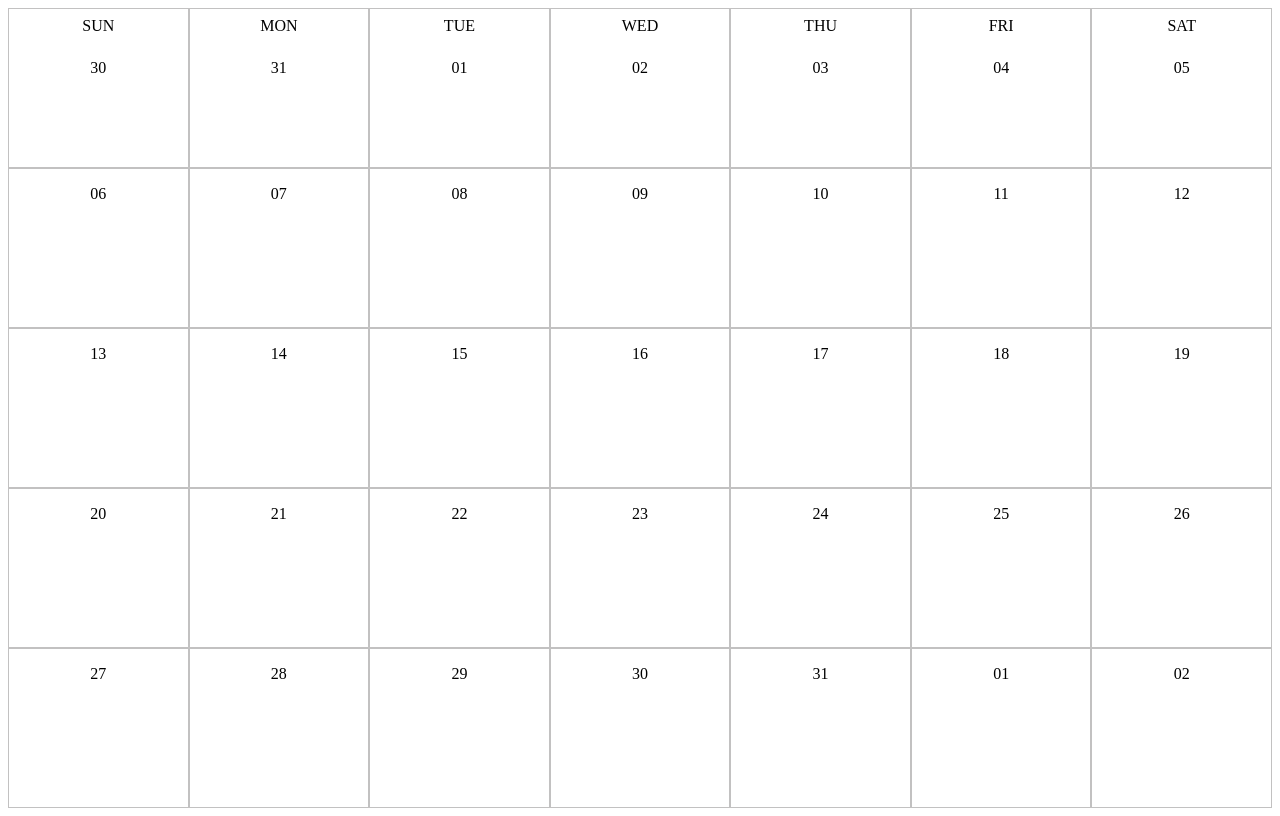
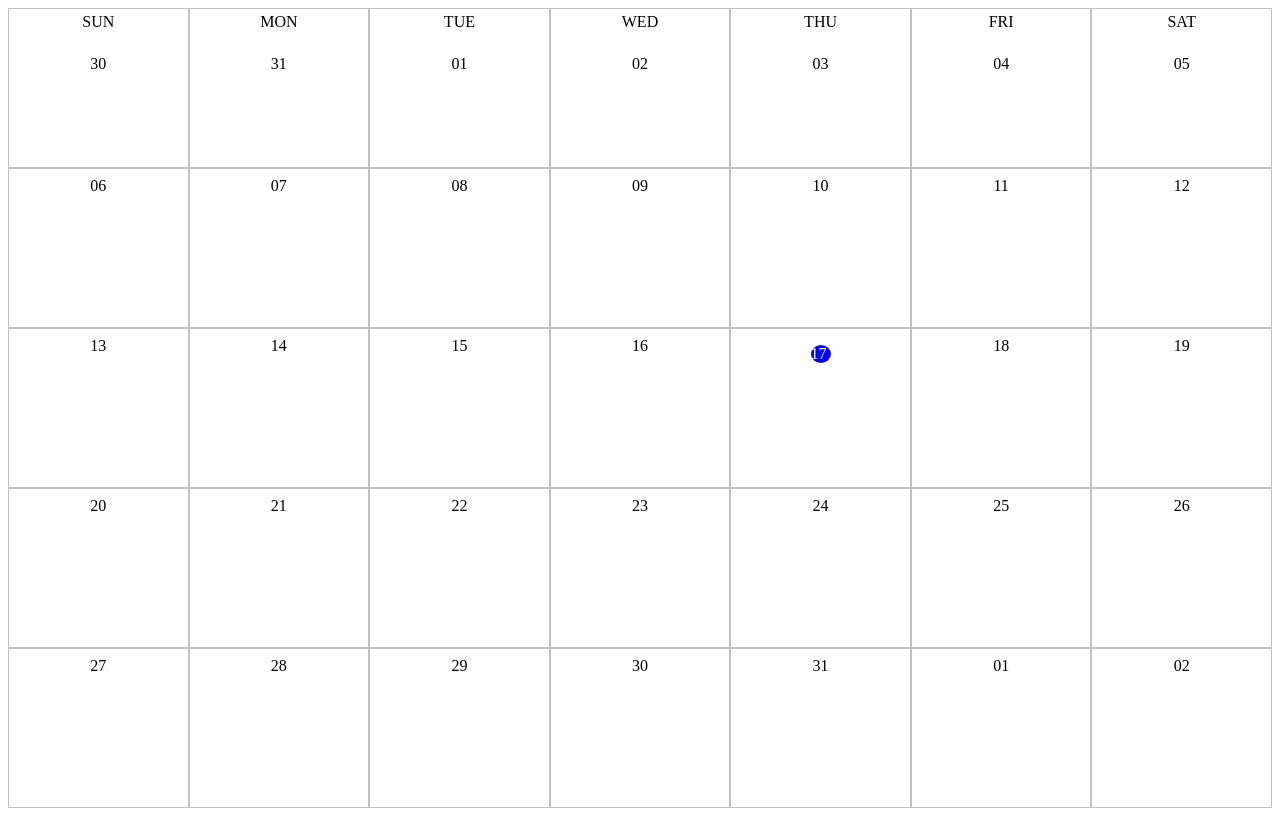
Before and after one commit to PetkovBG/calendar-app-react, a React (Create React App) app in the folder calendar/: page / in a window 1280 px wide. Built offline with nearby package versions, Linux system fonts and the light colour scheme.

Commit message:
Apply styles to current day

```diff
--- a/calendar/src/components/Day/Day.js
+++ b/calendar/src/components/Day/Day.js
@@ -1,6 +1,15 @@
+import dayjs from 'dayjs';
 import styles from './Day.module.css';
 
 const Day = ({ day, rowIndex }) => {
+
+    const getCurrentDay = () => {
+        return day.format("DD-MM-YY") === dayjs().format("DD-MM-YY");
+    }
+
+    const dayParagraphClass = getCurrentDay() ? styles['day-paragraph-current'] : styles['day-paragraph'];
+    console.log(dayParagraphClass);
+
     return (
         <div className={styles['day-container']}>
             <header className={styles['day-header']}>
@@ -8,7 +17,7 @@ const Day = ({ day, rowIndex }) => {
                     <p className={styles['weekday-paragraph']}>
                         {day.format('ddd')}
                     </p>)}
-                <p className={styles['day-paragraph']}>
+                <p className={`${dayParagraphClass}`}>
                     {day.format('DD')}
                 </p>
             </header>
--- a/calendar/src/components/Day/Day.module.css
+++ b/calendar/src/components/Day/Day.module.css
@@ -15,9 +15,17 @@
     text-transform: uppercase;
 }
 
-.weekday-paragraph {
+.day-paragraph {
     padding: 0.25rem;
     text-align: center;
     margin-top: 0.25rem;
     margin-bottom: 0.25rem;
 }
+
+.day-paragraph-current {
+    background-color: blue;
+    color: white;
+    border-radius: 50%;
+    width: 1.25rem;
+    align-items: center;
+}
```
